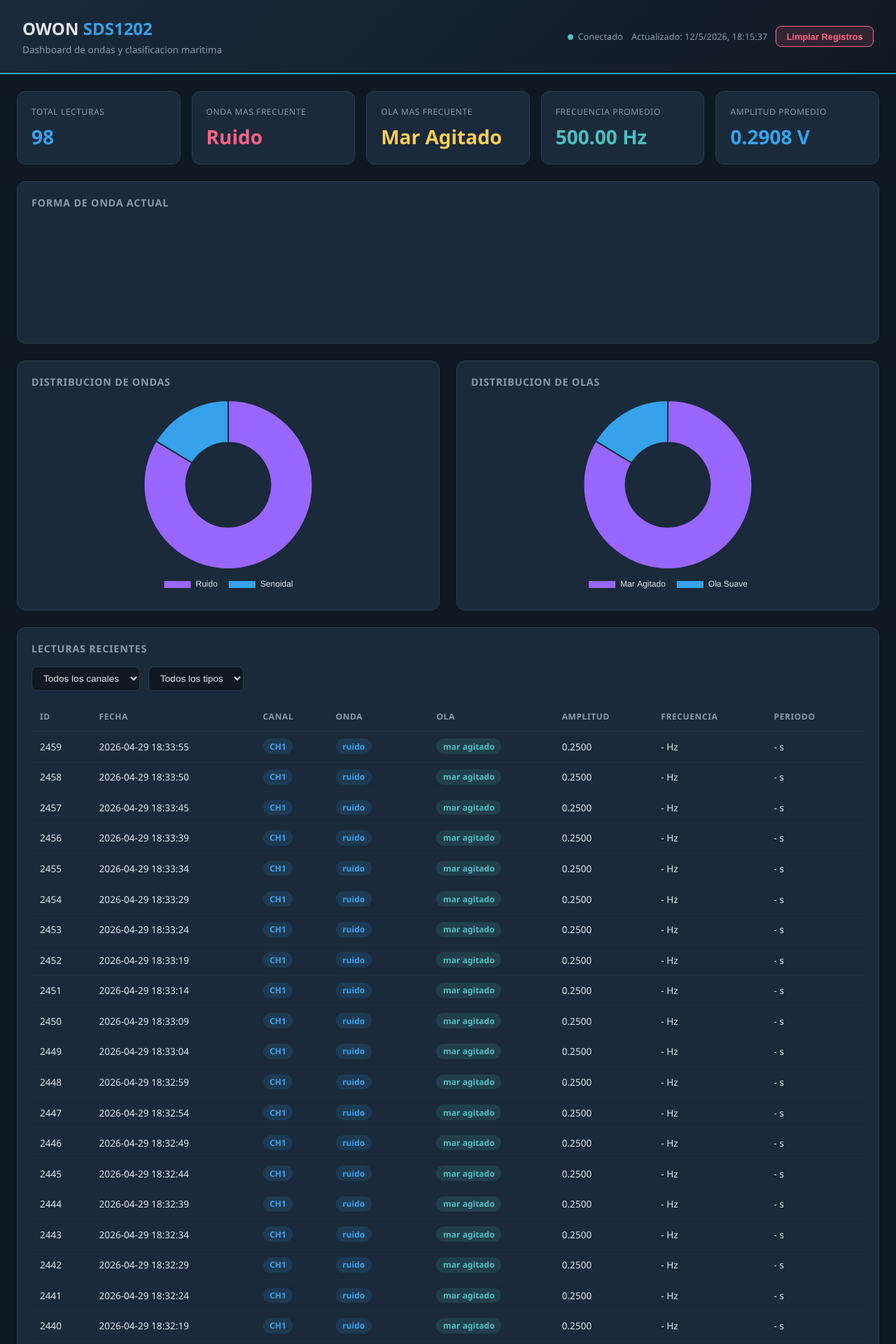
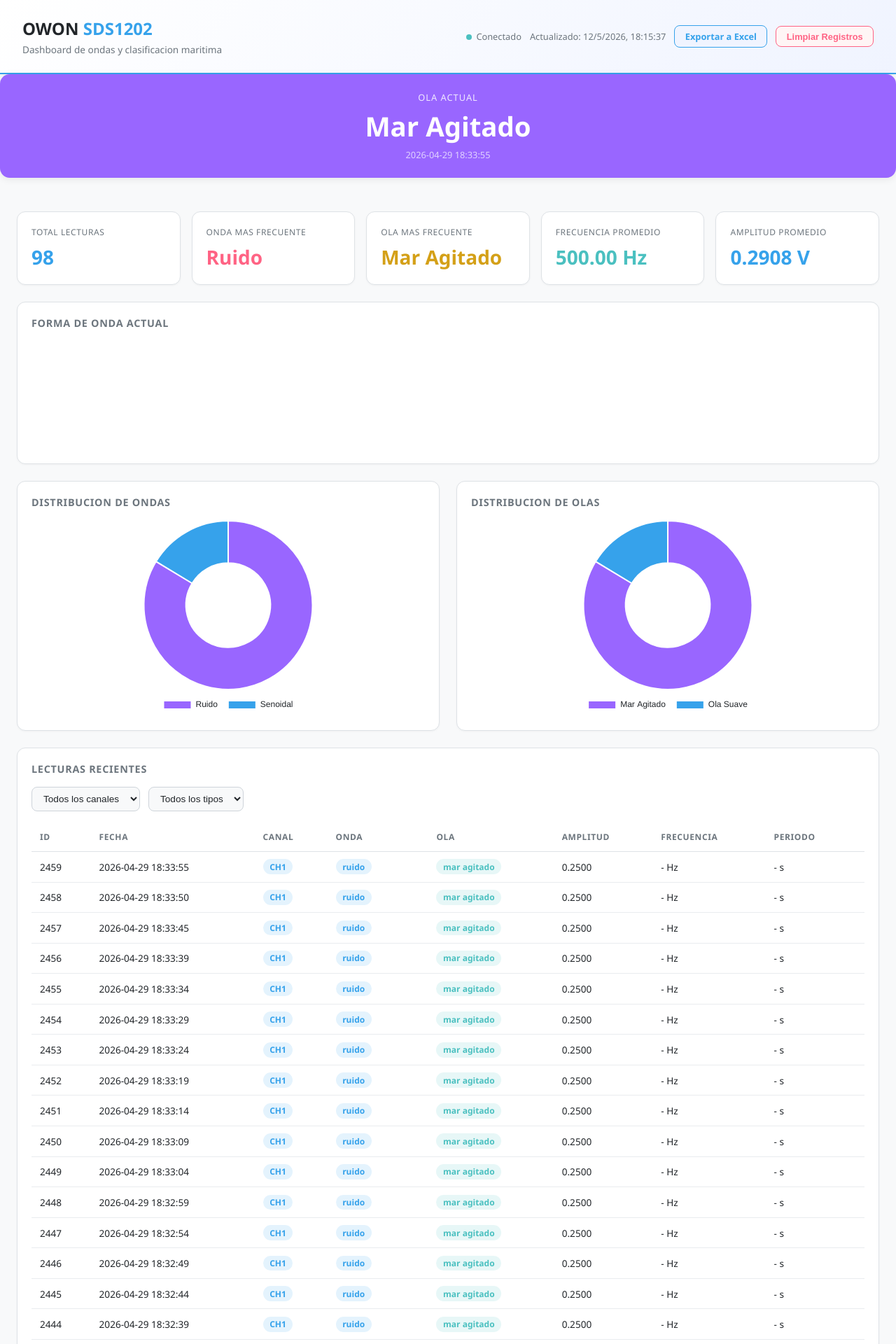
Before and after one commit to JosePVG-Dev/owon_oscilloscopess, a Flask app: page / in a window 1280 px wide. Shown: the top 1920 px of the page at 70% size. Run offline with Flask 3, Linux system fonts and the light colour scheme; data comes from the database, SQL or seed files in the repository; a map, chart or similar area stays blank.

Commit message:
feat: add sea banner, Excel export, light theme, and faster 2s polling

```diff
--- a/main.py
+++ b/main.py
@@ -166,8 +166,8 @@ def main():
                         help="Canal a leer (1 o 2, default: 1)")
     parser.add_argument("--loop", "-l", action="store_true",
                         help="Modo loop continuo")
-    parser.add_argument("--interval", type=float, default=5.0,
-                        help="Intervalo entre lecturas en segundos (default: 5)")
+    parser.add_argument("--interval", type=float, default=2.0,
+                        help="Intervalo entre lecturas en segundos (default: 2)")
     parser.add_argument("--recent", "-r", type=int, default=0,
                         help="Mostrar recent N registros y salir")
     parser.add_argument("--all", "-a", action="store_true",
--- a/requirements.txt
+++ b/requirements.txt
@@ -4,3 +4,4 @@ pyvisa-py
 numpy
 pyusb
 libusb-package
+openpyxl
--- a/run.py
+++ b/run.py
@@ -10,8 +10,8 @@ def main():
                         help="Usar simulador en lugar de osciloscopio real")
     parser.add_argument("--awg", action="store_true",
                         help="Usar AWG AG051 en lugar de osciloscopio")
-    parser.add_argument("--interval", type=float, default=5.0,
-                        help="Intervalo entre lecturas en segundos (default: 5)")
+    parser.add_argument("--interval", type=float, default=2.0,
+                        help="Intervalo entre lecturas en segundos (default: 2)")
     parser.add_argument("--port", type=int, default=5000,
                         help="Puerto del dashboard (default: 5000)")
     parser.add_argument("--channel", "-c", type=int, default=1,
--- a/templates/index.html
+++ b/templates/index.html
@@ -7,39 +7,44 @@
     <script src="https://cdn.jsdelivr.net/npm/chart.js@4"></script>
     <style>
         * { margin: 0; padding: 0; box-sizing: border-box; }
-        body { font-family: 'Segoe UI', system-ui, sans-serif; background: #0f1923; color: #e0e6ed; min-height: 100vh; }
-        .header { background: linear-gradient(135deg, #1a2a3a 0%, #0f1923 100%); padding: 1.5rem 2rem; border-bottom: 2px solid #36a2eb; display: flex; justify-content: space-between; align-items: center; }
-        .header h1 { font-size: 1.5rem; font-weight: 600; }
+        body { font-family: 'Segoe UI', system-ui, sans-serif; background: #f8f9fa; color: #212529; min-height: 100vh; }
+        .header { background: linear-gradient(135deg, #ffffff 0%, #f0f4ff 100%); padding: 1.5rem 2rem; border-bottom: 2px solid #36a2eb; display: flex; justify-content: space-between; align-items: center; box-shadow: 0 1px 4px rgba(0,0,0,0.06); }
+        .header h1 { font-size: 1.5rem; font-weight: 600; color: #212529; }
         .header h1 span { color: #36a2eb; }
-        .header .subtitle { font-size: 0.85rem; color: #8899aa; margin-top: 0.25rem; }
+        .header .subtitle { font-size: 0.85rem; color: #6c757d; margin-top: 0.25rem; }
 
         .container { max-width: 1400px; margin: 0 auto; padding: 1.5rem; }
 
+        .sea-banner { border-radius: 14px; padding: 1.5rem 2rem; margin-bottom: 1.5rem; text-align: center; box-shadow: 0 2px 12px rgba(0,0,0,0.08); transition: background 0.5s ease, color 0.5s ease; }
+        .sea-banner .sea-label { font-size: 0.8rem; text-transform: uppercase; letter-spacing: 0.08em; opacity: 0.85; margin-bottom: 0.35rem; }
+        .sea-banner .sea-name { font-size: 2.4rem; font-weight: 800; }
+        .sea-banner .sea-time { font-size: 0.8rem; opacity: 0.7; margin-top: 0.4rem; }
+
         .stats-grid { display: grid; grid-template-columns: repeat(auto-fit, minmax(200px, 1fr)); gap: 1rem; margin-bottom: 1.5rem; }
-        .stat-card { background: #1a2a3a; border-radius: 12px; padding: 1.25rem; border: 1px solid #2a3a4a; transition: border-color 0.2s; }
-        .stat-card:hover { border-color: #36a2eb; }
-        .stat-card .label { font-size: 0.75rem; text-transform: uppercase; letter-spacing: 0.05em; color: #8899aa; margin-bottom: 0.5rem; }
+        .stat-card { background: #ffffff; border-radius: 12px; padding: 1.25rem; border: 1px solid #dee2e6; transition: border-color 0.2s, box-shadow 0.2s; box-shadow: 0 1px 3px rgba(0,0,0,0.04); }
+        .stat-card:hover { border-color: #36a2eb; box-shadow: 0 2px 8px rgba(54,162,235,0.15); }
+        .stat-card .label { font-size: 0.75rem; text-transform: uppercase; letter-spacing: 0.05em; color: #6c757d; margin-bottom: 0.5rem; }
         .stat-card .value { font-size: 1.75rem; font-weight: 700; }
         .stat-card .value.blue { color: #36a2eb; }
         .stat-card .value.pink { color: #ff6384; }
-        .stat-card .value.yellow { color: #ffce56; }
+        .stat-card .value.yellow { color: #d4a017; }
         .stat-card .value.green { color: #4bc0c0; }
 
         .charts-grid { display: grid; grid-template-columns: 1fr 1fr; gap: 1.5rem; margin-bottom: 1.5rem; }
-        .chart-card { background: #1a2a3a; border-radius: 12px; padding: 1.25rem; border: 1px solid #2a3a4a; }
-        .chart-card h3 { font-size: 0.9rem; color: #8899aa; margin-bottom: 1rem; text-transform: uppercase; letter-spacing: 0.05em; }
+        .chart-card { background: #ffffff; border-radius: 12px; padding: 1.25rem; border: 1px solid #dee2e6; box-shadow: 0 1px 3px rgba(0,0,0,0.04); }
+        .chart-card h3 { font-size: 0.9rem; color: #6c757d; margin-bottom: 1rem; text-transform: uppercase; letter-spacing: 0.05em; }
         .chart-card canvas { max-height: 280px; }
 
-        .table-card { background: #1a2a3a; border-radius: 12px; padding: 1.25rem; border: 1px solid #2a3a4a; }
-        .table-card h3 { font-size: 0.9rem; color: #8899aa; margin-bottom: 1rem; text-transform: uppercase; letter-spacing: 0.05em; }
+        .table-card { background: #ffffff; border-radius: 12px; padding: 1.25rem; border: 1px solid #dee2e6; box-shadow: 0 1px 3px rgba(0,0,0,0.04); }
+        .table-card h3 { font-size: 0.9rem; color: #6c757d; margin-bottom: 1rem; text-transform: uppercase; letter-spacing: 0.05em; }
         .filters { display: flex; gap: 0.75rem; margin-bottom: 1rem; flex-wrap: wrap; }
-        .filters select, .filters input { background: #0f1923; border: 1px solid #2a3a4a; color: #e0e6ed; padding: 0.5rem 0.75rem; border-radius: 8px; font-size: 0.85rem; }
-        .filters select:focus, .filters input:focus { outline: none; border-color: #36a2eb; }
+        .filters select, .filters input { background: #f8f9fa; border: 1px solid #ced4da; color: #212529; padding: 0.5rem 0.75rem; border-radius: 8px; font-size: 0.85rem; }
+        .filters select:focus, .filters input:focus { outline: none; border-color: #36a2eb; box-shadow: 0 0 0 2px rgba(54,162,235,0.15); }
 
         table { width: 100%; border-collapse: collapse; }
-        thead th { text-align: left; padding: 0.75rem; font-size: 0.75rem; text-transform: uppercase; letter-spacing: 0.05em; color: #8899aa; border-bottom: 1px solid #2a3a4a; }
-        tbody td { padding: 0.65rem 0.75rem; font-size: 0.85rem; border-bottom: 1px solid #1f2f3f; }
-        tbody tr:hover { background: #1f2f3f; }
+        thead th { text-align: left; padding: 0.75rem; font-size: 0.75rem; text-transform: uppercase; letter-spacing: 0.05em; color: #6c757d; border-bottom: 1px solid #dee2e6; }
+        tbody td { padding: 0.65rem 0.75rem; font-size: 0.85rem; border-bottom: 1px solid #e9ecef; }
+        tbody tr:hover { background: #f0f4ff; }
         .badge { display: inline-block; padding: 0.15rem 0.6rem; border-radius: 20px; font-size: 0.75rem; font-weight: 600; }
         .badge-wave { background: #36a2eb22; color: #36a2eb; }
         .badge-sea { background: #4bc0c022; color: #4bc0c0; }
@@ -65,10 +70,25 @@
             <h1>OWON <span>SDS1202</span></h1>
             <div class="subtitle">Dashboard de ondas y clasificacion maritima</div>
         </div>
-        <div style="font-size:0.8rem; color:#8899aa; display:flex; align-items:center; gap:12px;">
+        <div style="font-size:0.8rem; color:#6c757d; display:flex; align-items:center; gap:12px;">
             <span id="statusIndicator"><span class="status-dot green"></span>Conectado</span>
             <span id="lastUpdate"></span>
-            <button id="clearBtn" style="background:#ff638422;color:#ff6384;border:1px solid #ff6384;padding:0.4rem 0.9rem;border-radius:8px;cursor:pointer;font-size:0.8rem;font-weight:600;transition:background 0.2s;" onmouseover="this.style.background='#ff6384';this.style.color='#0f1923'" onmouseout="this.style.background='#ff638422';this.style.color='#ff6384'">Limpiar Registros</button>
+            <a id="exportBtn" href="/api/export" style="background:#f0f4ff;color:#36a2eb;border:1px solid #36a2eb;padding:0.4rem 0.9rem;border-radius:8px;cursor:pointer;font-size:0.8rem;font-weight:600;text-decoration:none;transition:all 0.2s;" onmouseover="this.style.background='#36a2eb';this.style.color='#ffffff'" onmouseout="this.style.background='#f0f4ff';this.style.color='#36a2eb'">Exportar a Excel</a>
+            <button id="clearBtn" style="background:#fff5f5;color:#ff6384;border:1px solid #ff6384;padding:0.4rem 0.9rem;border-radius:8px;cursor:pointer;font-size:0.8rem;font-weight:600;transition:all 0.2s;" onmouseover="this.style.background='#ff6384';this.style.color='#ffffff'" onmouseout="this.style.background='#fff5f5';this.style.color='#ff6384'">Limpiar Registros</button>
+        </div>
+    </div>
+
+    <div class="sea-banner" id="seaBanner" style="background: #36a2eb; color: #ffffff;">
+        <div class="sea-label">Ola Actual</div>
+        <div class="sea-name" id="currentSeaName">
+            {% if records %}
+                {{ records[0].sea_type }}
+            {% else %}
+                Sin datos
+            {% endif %}
+        </div>
+        <div class="sea-time" id="currentSeaTime">
+            {{ records[0].timestamp if records else '' }}
         </div>
     </div>
 
@@ -217,14 +237,14 @@
                     datasets: [{
                         data: dataArr,
                         backgroundColor: colorArr,
-                        borderColor: '#1a2a3a',
+                                 borderColor: '#ffffff',
                         borderWidth: 2
                     }]
                 },
                 options: {
                     responsive: true,
                     plugins: {
-                        legend: { position: 'bottom', labels: { color: '#e0e6ed', padding: 15 } }
+                        legend: { position: 'bottom', labels: { color: '#212529', padding: 15 } }
                     }
                 }
             });
@@ -242,14 +262,14 @@
                     datasets: [{
                         data: dataArr,
                         backgroundColor: colorArr,
-                        borderColor: '#1a2a3a',
+                                 borderColor: '#ffffff',
                         borderWidth: 2
                     }]
                 },
                 options: {
                     responsive: true,
                     plugins: {
-                        legend: { position: 'bottom', labels: { color: '#e0e6ed', padding: 15 } }
+                        legend: { position: 'bottom', labels: { color: '#212529', padding: 15 } }
                     }
                 }
             });
@@ -257,7 +277,7 @@
 
         createWaveChart(stats);
         createSeaChart(stats);
-        updateWaveformChart();
+        updateLatest();
 
         document.getElementById('lastUpdate').textContent = 'Actualizado: ' + new Date().toLocaleString('es-ES');
 
@@ -306,15 +326,24 @@
                 })
                 .catch(() => {});
 
-            updateWaveformChart();
+            updateLatest();
 
             document.getElementById('lastUpdate').textContent = 'Actualizado: ' + new Date().toLocaleString('es-ES');
         }
 
-        function updateWaveformChart() {
+        function updateLatest() {
             fetch('/api/latest')
                 .then(r => r.json())
                 .then(latest => {
+                    if (latest) {
+                        updateWaveformData(latest);
+                        updateSeaBanner(latest);
+                    }
+                })
+                .catch(() => {});
+        }
+
+        function updateWaveformData(latest) {
             if (!latest || !latest.data || latest.data.length < 2) return;
             const samples = latest.data;
             const labels = samples.map((_, i) => i);
@@ -347,23 +376,36 @@
                         scales: {
                             x: {
                                 display: true,
-                                        ticks: { color: '#8899aa', font: { size: 10 } },
-                                        grid: { color: '#1f2f3f' }
+                                ticks: { color: '#6c757d', font: { size: 10 } },
+                                grid: { color: '#dee2e6' }
                             },
                             y: {
                                 display: true,
-                                        ticks: { color: '#8899aa', font: { size: 10 } },
-                                        grid: { color: '#1f2f3f' }
+                                ticks: { color: '#6c757d', font: { size: 10 } },
+                                grid: { color: '#dee2e6' }
                             }
                         }
                     }
                 });
             }
-                })
-                .catch(() => {});
         }
 
-        setInterval(autoRefresh, 5000);
+        function updateSeaBanner(latest) {
+            const banner = document.getElementById('seaBanner');
+            const nameEl = document.getElementById('currentSeaName');
+            const timeEl = document.getElementById('currentSeaTime');
+            if (!latest || !latest.sea_type) return;
+            const seaKey = latest.sea_type;
+            const label = seaLabels[seaKey] || seaKey;
+            const color = seaColors[seaKey] || '#36a2eb';
+            const textColor = (seaKey === 'ola de rebote') ? '#212529' : '#ffffff';
+            nameEl.textContent = label;
+            timeEl.textContent = latest.timestamp || '';
+            banner.style.background = color;
+            banner.style.color = textColor;
+        }
+
+        setInterval(autoRefresh, 2000);
 
         document.getElementById('filterChannel').addEventListener('change', filterTable);
         document.getElementById('filterWave').addEventListener('change', filterTable);
```
Also changed, not shown: AGENTS.md (+3 -3 lines), dashboard.py (+88 -1 lines). Lines whose indentation alone changed are shown as unchanged.
